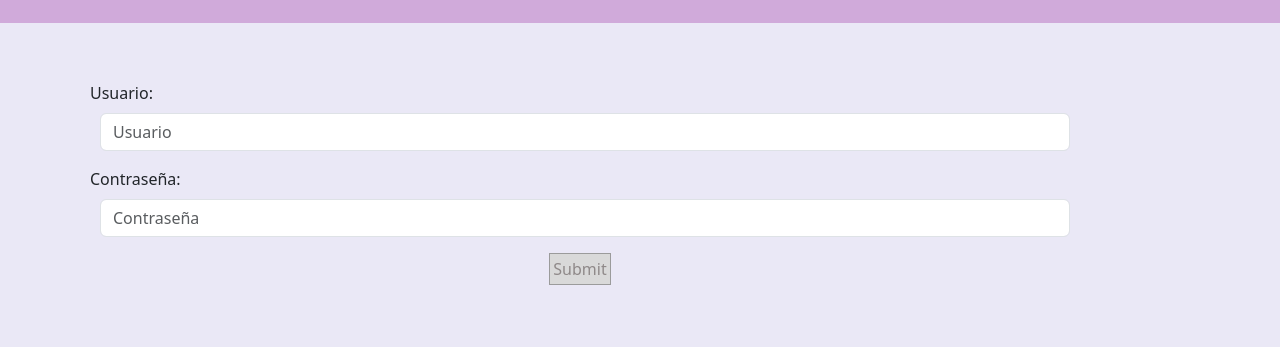
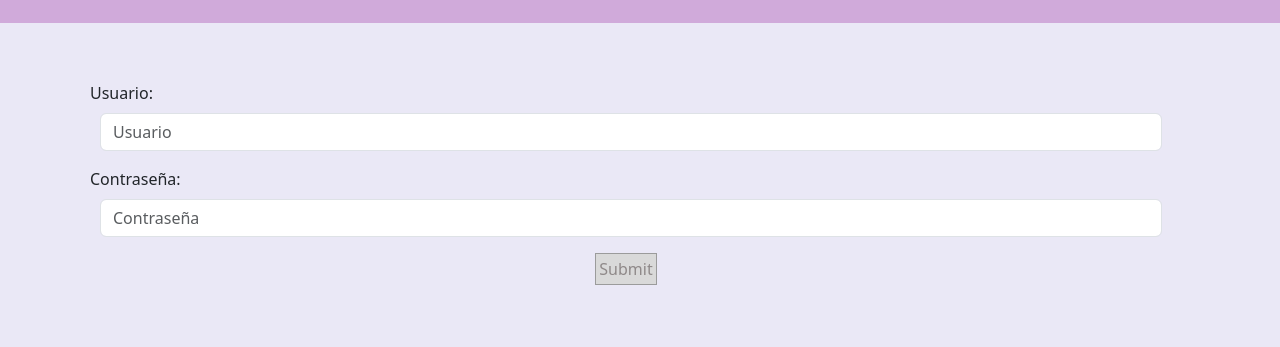
Before and after one commit to carobrunand/com-46880-entrega, a plain HTML site: page pages/registrarse.html in a window 1280 px wide. Shown: the part 99-446 px from the top of the page. Drawn offline with nearby package versions, Linux system fonts and the light colour scheme.

Commit message:
formulario registrarse con boostrap responsive

```diff
--- a/css/style.css
+++ b/css/style.css
@@ -14,7 +14,9 @@ font-family: 'Roboto', sans-serif;
 
 */
 
-
+body{
+    background-color: #EAE8F6 ;
+}
 /* INICIO HEADER */
 header{
     background-color: #D0AADA;
@@ -395,7 +397,12 @@ section h2{
     border-radius: 30px;
     width: 45%;
 }
-
+.main-registrarse{
+    padding-left: 90px;
+    width: 90%;
+    padding-top: 180px;
+    padding-bottom: 50px;
+}
 
 /* BOTONES CONSULTANOS,REGISTRARSE */
 .botones{
@@ -676,12 +683,6 @@ input:focus{
     box-shadow: 5px 5px 10px rgb(92, 92, 92);
 }
 
-.main-registrarse{
-    padding-left: 90px;
-    padding-right: 220px;
-    padding-top: 180px;
-    padding-bottom: 50px;
-}
 
 /* MEDIA */
 
```
